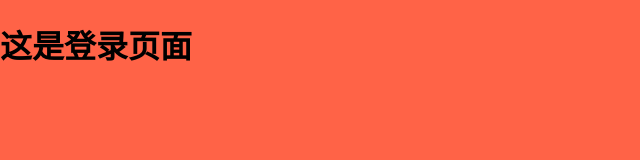
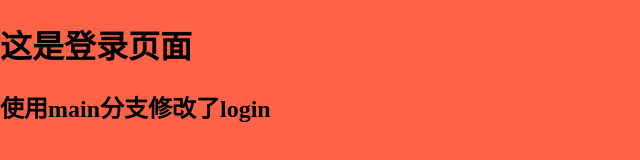
Before and after one commit to Wx-lin/Project-one, a plain HTML site: page login.html in a window 1280 px wide. Shown: the whole page, without its empty margins (0-640 px from the left). Drawn offline with Linux system fonts and the light colour scheme.

Commit message:
main分支修改了login

```diff
--- a/login.html
+++ b/login.html
@@ -15,5 +15,6 @@
 </head>
 <body>
     <h1>这是登录页面</h1>
+    <h2>使用main分支修改了login</h2></h2>
 </body>
 </html>
```
